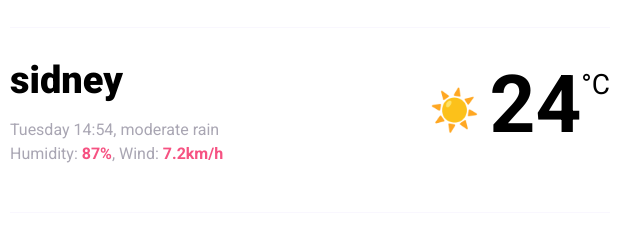
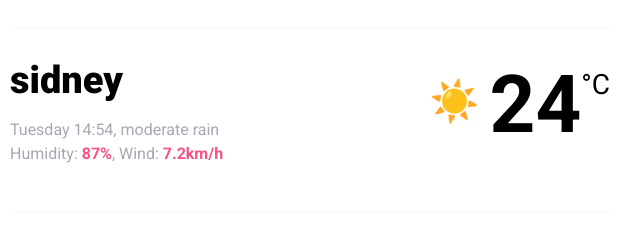
Before and after one commit to joanaferreira80/weater-project, a website built with Parcel: page index.html in a window 1280 px wide. Shown: the part 151-389 px from the top of the page, 330-970 px from the left. Built offline with nearby package versions, Linux system fonts and the light colour scheme.

Commit message:
update css temperature

```diff
--- a/src/styles.css
+++ b/src/styles.css
@@ -70,10 +70,11 @@ main {
 .current-details strong {
   color: #f65282;
 }
-
+.current-temperature{
+  display: flex;
+}
 .current-temperature-icon {
-  position: relative;
-  top: -8px;
+ margin-top: 20px;
   font-size: 40px;
   margin-right: 10px;
 }
@@ -85,8 +86,7 @@ main {
 
 .current-temperature-unit {
   font-size: 28px;
-  position: relative;
-  top: -38px;
+   margin-top: 10px;
 }
 
 footer {
```
